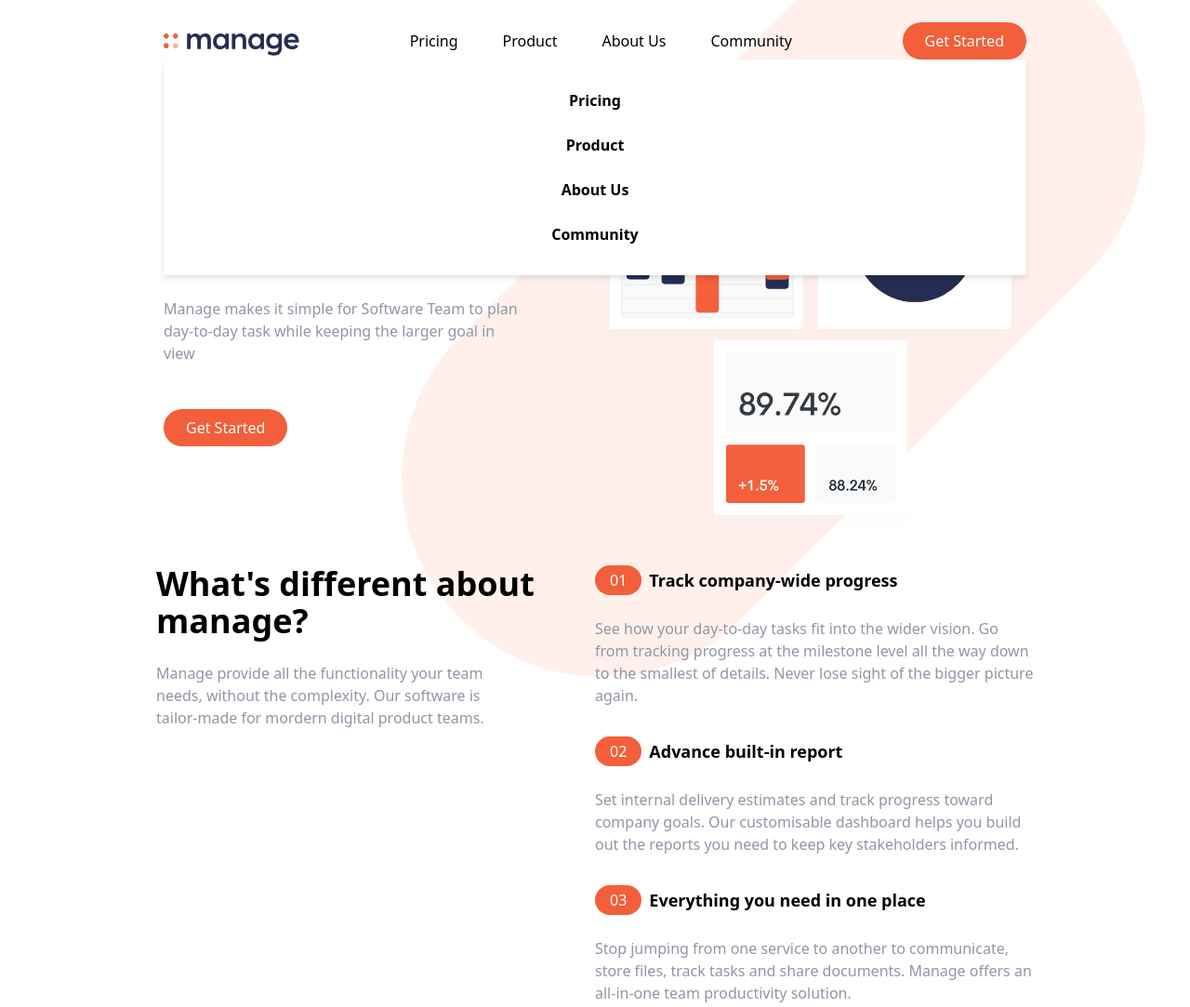
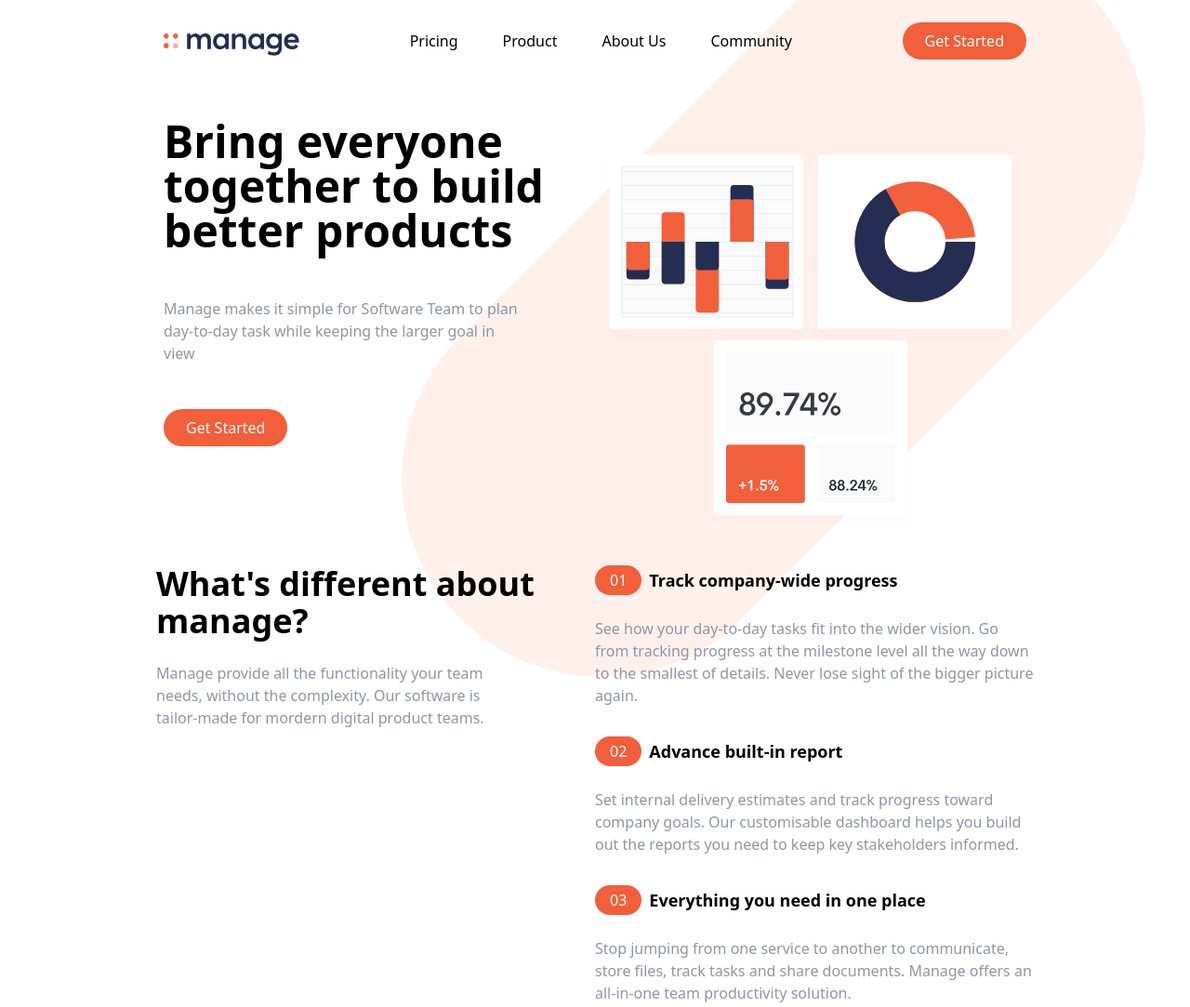
Before and after one commit to Haroonabdulrazaq/manage-landing-tailwind, a website: page index.html in a window 1280 px wide. Shown: the top 1083 px of the page at 93% size. Drawn offline with Linux system fonts and the light colour scheme.

Commit message:
Fix hidden bug

```diff
--- a/index.html
+++ b/index.html
@@ -37,7 +37,7 @@
         </Button>
       </div>
       <!-- mobile Menu -->
-      <div id="menu" class="absolute flex flex-col items-center self-end
+      <div id="menu" class="absolute flex flex-col md:hidden items-center self-end
           py-8 space-y-6 font-bold bg-white sm:w-auto sm:self-center
           left-6 right-6 drop-shadow-md">
         <a href="#" class="hover:text-darkGrayishBlue">Pricing</a>
```
